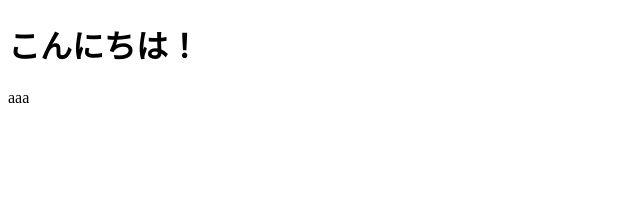
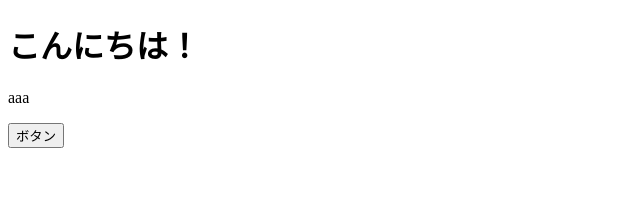
Before and after one commit to ryo-okazaki/react-foundation, a React (Vite) app in the folder frontend/: page / in a window 1280 px wide. Shown: the top 213 px of the page, without its empty margins (0-640 px from the left). Built offline with nearby package versions, Linux system fonts and the light colour scheme.

Commit message:
ボタン操作実現

```diff
--- a/frontend/src/App.jsx
+++ b/frontend/src/App.jsx
@@ -1,10 +1,13 @@
 import React from "react";
 
 const App = () => {
+  const onClickButton = () => alert();
+
   return (
     <>
       <h1>こんにちは！</h1>
       <p>aaa</p>
+      <button onClick={onClickButton}>ボタン</button>
     </>
   )
 }
```
